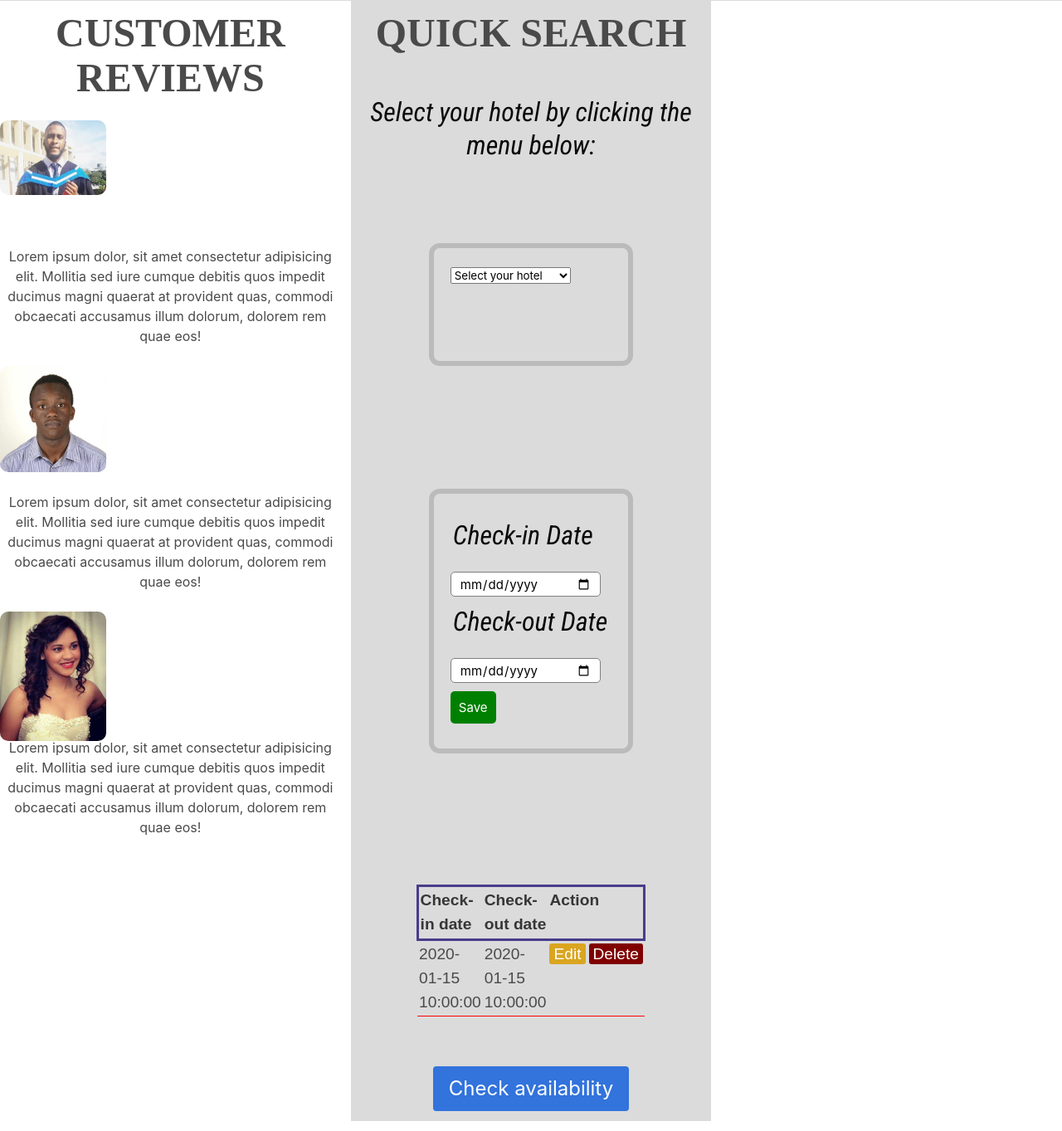
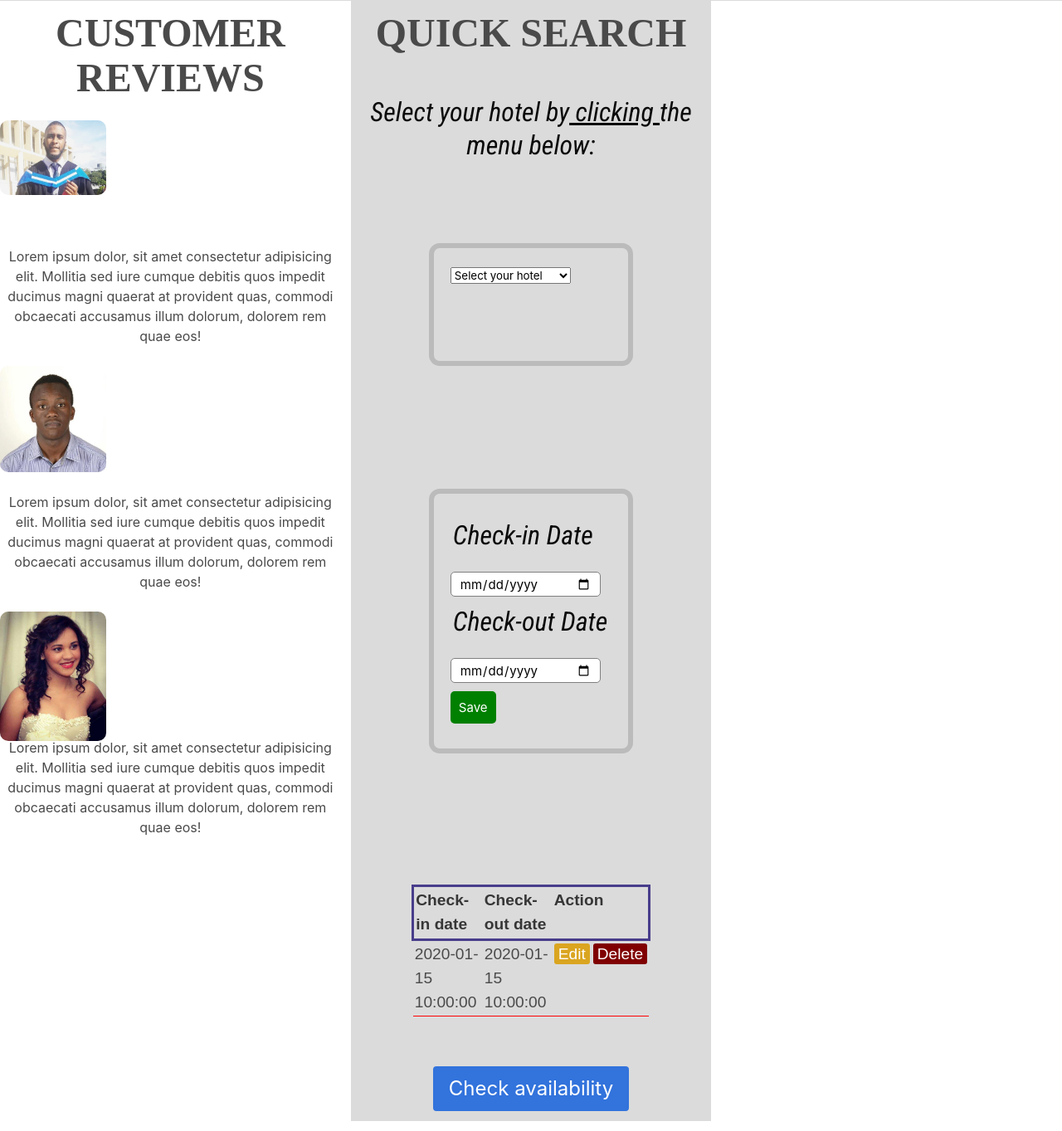
Before and after one commit to urickesau1/hotel_booking_system, a PHP site: page / in a window 1280 px wide. Shown: the part 1142-2505 px from the top of the page at 83% size. Run offline with PHP 8.4, Linux system fonts and the light colour scheme; tables that the repository leaves empty or names only in its code hold one stand-in row (values such as "Sample post"); some web fonts are replaced.

Commit message:
increased the width of the table containing the check-in and check-out dates

```diff
--- a/index.php
+++ b/index.php
@@ -300,7 +300,7 @@
         <div class="column has-background-grey-lighter">
         <h2 class="title is-1 has-text-grey-dark" id="quick">QUICK SEARCH</h2>
            <br>
-           <h2 class="subtitle is-3 has-text-black" id="quickselect">Select your hotel by clicking the menu below:</h2>
+           <h2 class="subtitle is-3 has-text-black" id="quickselect">Select your hotel by<u>  clicking </u>the menu below: </h2>
            <br>
            <form action="" method="post">
                 <select name="hotels" id="hotels" action="index.php">
--- a/styles/styles.css
+++ b/styles/styles.css
@@ -7,7 +7,7 @@
     margin: 60px auto;
     border-collapse: collapse;
     text-align: left;
-    width: 45%;
+    width: 70%;
 }
 
 /*Here I styled the headings of the table containing the data*/
```
